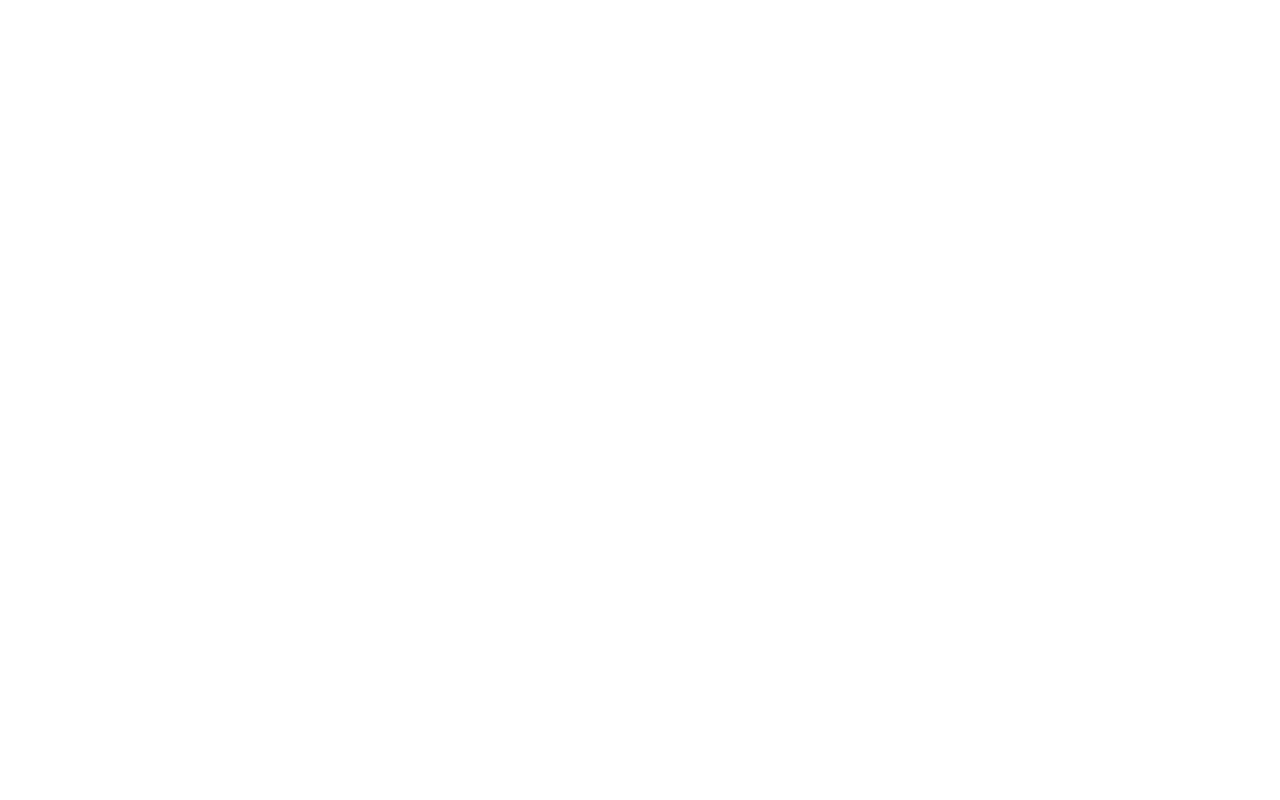
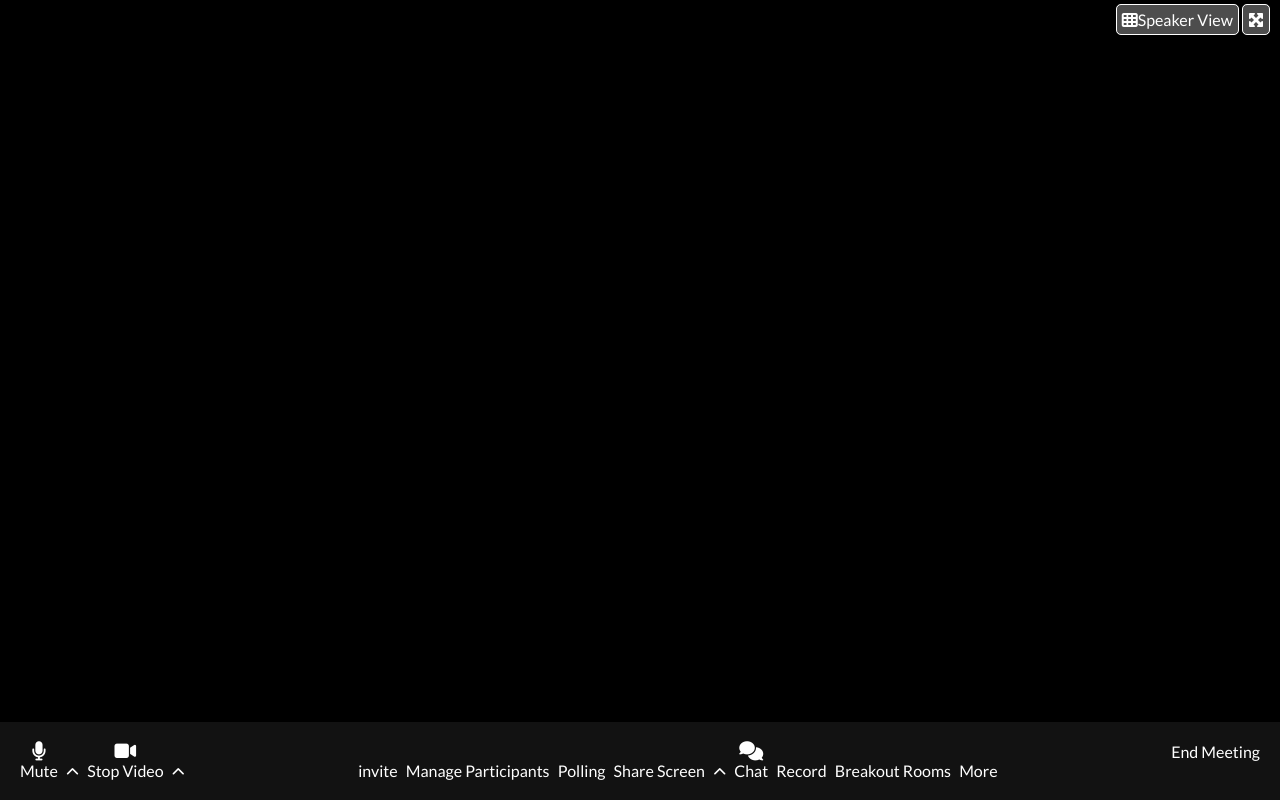
Before and after one commit to PincelliN/html-css-zoom, a plain HTML site: page index.html in a window 1280 px wide. Drawn offline with Linux system fonts and the light colour scheme.

Commit message:
add footer

```diff
--- a/css/style.css
+++ b/css/style.css
@@ -4,3 +4,55 @@
     box-sizing: border-box;
      font-family: "Lato", sans-serif;
 }
+.container{
+    position: relative;
+    height: 100vh;
+    width: 100%;
+    background-color: black;
+    color: white;
+}
+a{
+    text-decoration: none;
+    color: white;
+}
+/* css header */
+header{
+    /* position: absolute; */
+    right: 0;
+    top: 0;
+    padding: 10px;
+    position: fixed;
+    z-index: 2;
+}
+header a{
+    border: 1px solid white;
+    border-radius:5px;
+    padding: 5px;
+    background-color: rgba(255, 255, 255,0.3);
+}
+
+
+/* footer css */
+footer{
+    display: flex;
+    justify-content: space-between;
+    position: fixed;
+    bottom: 0;
+    width: 100%;
+    background-color: rgba(36, 36, 36, 0.5);
+    padding: 20px;
+}
+ul{
+    list-style: none;
+}
+li{
+    display: inline-block;
+    margin-right: 5px;
+    text-align: center;
+}
+li>.fa-solid{
+    font-size: larger;
+}
+li>.fa-chevron-up{
+    font-size: small;
+}
--- a/index.html
+++ b/index.html
@@ -19,5 +19,63 @@
     <link rel="stylesheet" href="css/style.css" />
     <title>Zoom</title>
   </head>
-  <body></body>
+  <body>
+    <div class="container">
+        <!--  header -->
+        <header>
+            <a href="#"><i class="fa-solid fa-table-cells"></i>Speaker View</a>
+            <a href="#"><i class="fa-solid fa-maximize"></i></a>
+        </header>
+        <footer>
+            <div>
+                <ul class="tool view">
+                    <li><i class="fa-solid fa-microphone"></i><p>Mute</p></li>
+                    <li><i class="fa-solid fa-chevron-up"></i></li>
+                    <li><i class="fa-solid fa-video"></i><p>Stop Video</p></li>
+                    <li><i class="fa-solid fa-chevron-up"></i></li>
+                </ul>
+            </div>
+            <div>
+                <ul class="tool group">
+                <li>
+
+                    <p>invite</p>
+                </li>
+                    <li>
+
+                        <p>Manage Participants</p>
+                    </li>
+                    <li>
+
+                        <p> Polling</p></li>
+                    <li>
+
+                        <p>Share Screen</p>
+                    </li>
+                       <li><i class="fa-solid fa-chevron-up"></i></li>
+                    <li>
+                        <i class="fa-solid fa-comments"></i>
+                        <p>Chat</p>
+                    </li>
+                    <li>
+
+                        <p>Record</p>
+                    </li>
+                    <li>
+
+                        <p>Breakout Rooms</p>
+                    </li>
+                    <li>
+
+                        <p>More</p>
+                    </li>
+
+                    </ul>
+                </div>
+            <div>
+                <span>End Meeting</span>
+            </div>
+        </footer>
+    </div>
+  </body>
 </html>
```
